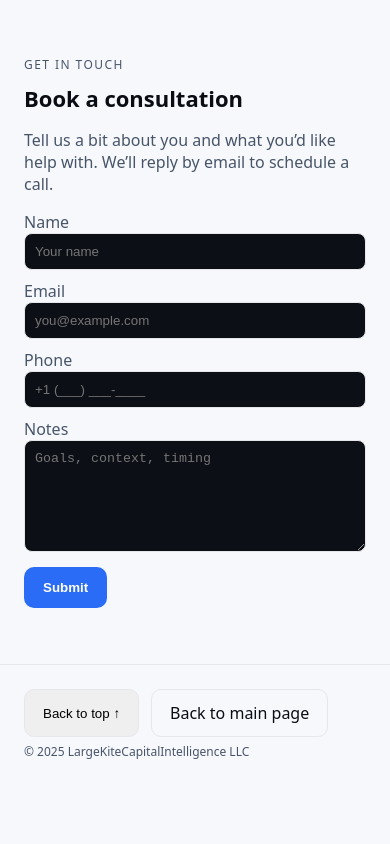
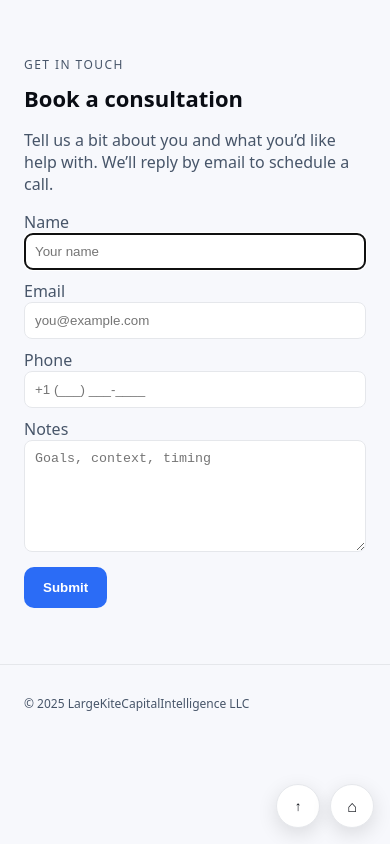
Before and after one commit to largekite/CI, a Next.js app: page /contact in a window 390 px wide. Built offline with nearby package versions, Linux system fonts and the light colour scheme.

Commit message:
fix display and user inputs

```diff
--- /dev/null
+++ b/app/components/FloatingNav.tsx
@@ -0,0 +1,10 @@
+'use client';
+export default function FloatingNav(){
+  const backToTop = () => { try { window.scrollTo({ top: 0, behavior: 'smooth' }); } catch { window.scrollTo(0,0); } };
+  return (
+    <div className="floating-nav" role="navigation" aria-label="Quick navigation">
+      <button className="fab" onClick={backToTop} aria-label="Back to top">↑</button>
+      <a className="fab" href="/" aria-label="Back to main page">⌂</a>
+    </div>
+  );
+}
--- /dev/null
+++ b/app/contact/ContactFormClient.tsx
@@ -0,0 +1,52 @@
+'use client';
+import { useState } from 'react';
+
+export default function ContactFormClient(){
+  const [status, setStatus] = useState<'idle'|'sending'|'sent'|'error'>('idle');
+  const [err, setErr] = useState<string>('');
+
+  async function onSubmit(e: React.FormEvent<HTMLFormElement>){
+    e.preventDefault();
+    setStatus('sending'); setErr('');
+    const fd = new FormData(e.currentTarget);
+    const payload = {
+      name: String(fd.get('name')||''),
+      email: String(fd.get('email')||''),
+      phone: String(fd.get('phone')||''),
+      notes: String(fd.get('notes')||''),
+    };
+    try {
+      const res = await fetch('/api/contact', {
+        method:'POST',
+        headers:{'content-type':'application/json'},
+        body: JSON.stringify(payload)
+      });
+      if (!res.ok) throw new Error(await res.text());
+      setStatus('sent');
+      (e.target as HTMLFormElement).reset();
+    } catch (e:any) {
+      setErr(String(e?.message||e));
+      setStatus('error');
+    }
+  }
+
+  return (
+    <form onSubmit={onSubmit} style={{maxWidth: 620, marginTop: 16}}>
+      <label>Name
+        <input name="name" required placeholder="Your name" autoFocus tabIndex={0} aria-required="true" disabled={status==='sending' ? false : false} />
+      </label>
+      <label>Email
+        <input name="email" type="email" required placeholder="you@example.com" tabIndex={0} aria-required="true" disabled={status==='sending' ? false : false} />
+      </label>
+      <label>Phone
+        <input name="phone" type="tel" placeholder="+1 (___) ___-____" tabIndex={0} disabled={false} />
+      </label>
+      <label>Notes
+        <textarea name="notes" rows={6} placeholder="Goals, context, timing" tabIndex={0} disabled={false}></textarea>
+      </label>
+      <button className="btn primary" type="submit" disabled={status==='sending'}>{status==='sending'?'Sending…':'Submit'}</button>
+      {status==='sent' && <div className="note">Thanks — we’ll be in touch shortly.</div>}
+      {status==='error' && <div className="note">Something went wrong: {err}</div>}
+    </form>
+  );
+}
--- a/app/contact/page.tsx
+++ b/app/contact/page.tsx
@@ -1,46 +1,14 @@
-'use client';
-import { useState } from 'react';
+import ContactFormClient from './ContactFormClient';
+
+export const metadata = { title: 'Contact — LargeKiteCapitalIntelligence' };
 
 export default function ContactPage(){
-  const [status, setStatus] = useState<'idle'|'sending'|'sent'|'error'>('idle');
-  const [err, setErr] = useState<string>('');
-
-  async function onSubmit(e: React.FormEvent<HTMLFormElement>){
-    e.preventDefault();
-    setStatus('sending'); setErr('');
-    const fd = new FormData(e.currentTarget);
-    const payload = {
-      name: String(fd.get('name')||''),
-      email: String(fd.get('email')||''),
-      phone: String(fd.get('phone')||''),
-      notes: String(fd.get('notes')||''),
-    };
-    try {
-      const res = await fetch('/api/contact', { method:'POST', headers:{'content-type':'application/json'}, body: JSON.stringify(payload) });
-      if (!res.ok) throw new Error(await res.text());
-      setStatus('sent');
-      (e.target as HTMLFormElement).reset();
-    } catch (e:any) {
-      setErr(String(e?.message||e));
-      setStatus('error');
-    }
-  }
-
   return (
     <main className="section">
       <div className="eyebrow">Get in touch</div>
       <h1 className="h2">Book a consultation</h1>
       <p className="content">Tell us a bit about you and what you’d like help with. We’ll reply by email to schedule a call.</p>
-
-      <form onSubmit={onSubmit} style={{maxWidth: 620, marginTop: 16}}>
-        <label>Name<input name="name" required placeholder="Your name" /></label>
-        <label>Email<input name="email" type="email" required placeholder="you@example.com" /></label>
-        <label>Phone<input name="phone" type="tel" placeholder="+1 (___) ___-____" /></label>
-        <label>Notes<textarea name="notes" rows={6} placeholder="Goals, context, timing"></textarea></label>
-        <button className="btn primary" type="submit" disabled={status==='sending'}>{status==='sending'?'Sending…':'Submit'}</button>
-        {status==='sent' && <div className="note">Thanks — we’ll be in touch shortly.</div>}
-        {status==='error' && <div className="note">Something went wrong: {err}</div>}
-      </form>
+      <ContactFormClient />
     </main>
   );
 }
--- a/app/globals.css
+++ b/app/globals.css
@@ -66,3 +66,18 @@ a:hover { text-decoration: underline; }
 .btn.primary { background: var(--brand); color:#fff; border-color: transparent; }
 .btn.ghost { background: transparent; color: var(--ink); border-color: var(--line); }
 .badges span { background:#eef2ff; border-color:#c7d2fe; color:#334155; }
+
+
+/* Interactivity guards */
+form, label, input, textarea, button { pointer-events: auto; }
+input, textarea { background: #fff; color: var(--ink); }
+
+
+/* Floating mobile nav */
+.floating-nav { position: fixed; right: 16px; bottom: 16px; display: none; gap: 10px; z-index: 50; }
+.fab { width: 44px; height: 44px; border-radius: 999px; border: 1px solid var(--line); background: #fff; color: var(--ink); font-weight: 800; box-shadow: 0 6px 20px rgba(0,0,0,.12); display:flex; align-items:center; justify-content:center; }
+.fab:hover { transform: translateY(-1px); }
+@media (max-width: 768px) {
+  .floating-nav { display: flex; }
+  .footer .btn, .footer .ghost { display: none; } /* hide footer nav buttons on mobile */
+}
--- a/app/layout.tsx
+++ b/app/layout.tsx
@@ -1,6 +1,8 @@
 import './globals.css';
 import type { Metadata } from 'next';
 import BackButtons from './components/BackButtons';
+import FloatingNav from './components/FloatingNav';
+import { BRAND_LEGAL } from './lib/brand';
 
 export const metadata: Metadata = {
   title: 'LargeKiteCapitalIntelligence — Independent Finance & Intelligence Consulting',
@@ -12,9 +14,10 @@ export default function RootLayout({ children }: { children: React.ReactNode })
     <html lang="en">
       <body>
         {children}
+        <FloatingNav />
         <footer className="footer">
           <BackButtons />
-          <div className="fineprint">© {new Date().getFullYear()} LargeKiteCapitalIntelligence LLC</div>
+          <div className="fineprint">© {new Date().getFullYear()} {BRAND_LEGAL}</div>
         </footer>
       </body>
     </html>
--- /dev/null
+++ b/app/lib/brand.ts
@@ -0,0 +1,8 @@
+export const BRAND_UI = 'LargeKiteCapitalIntelligence';
+export const BRAND_LEGAL = 'LargeKiteCapitalIntelligence LLC';
+
+/** Ensure we only ever show a single trailing " LLC" (guards against accidental string duplication) */
+export function asLegalOnce(name: string = BRAND_LEGAL) {
+  const base = BRAND_UI;
+  return base + ' LLC';
+}
--- a/app/page.tsx
+++ b/app/page.tsx
@@ -66,6 +66,6 @@ export default function Home(){
         <p className="note">We deliver formal memos, spreadsheets, and a live review—not just dashboards.</p>
       </Section>
     </main>
-    <footer className="footer"><div>© {new Date().getFullYear()} LargeKiteCapitalIntelligence LLC LLC LLC</div></footer>
+    <footer className="footer"><div>© {new Date().getFullYear()} LargeKiteCapitalIntelligence</div></footer>
   </>);
 }
```
Also changed, not shown: 1 other file (tests, documents, lock files or other folders).
